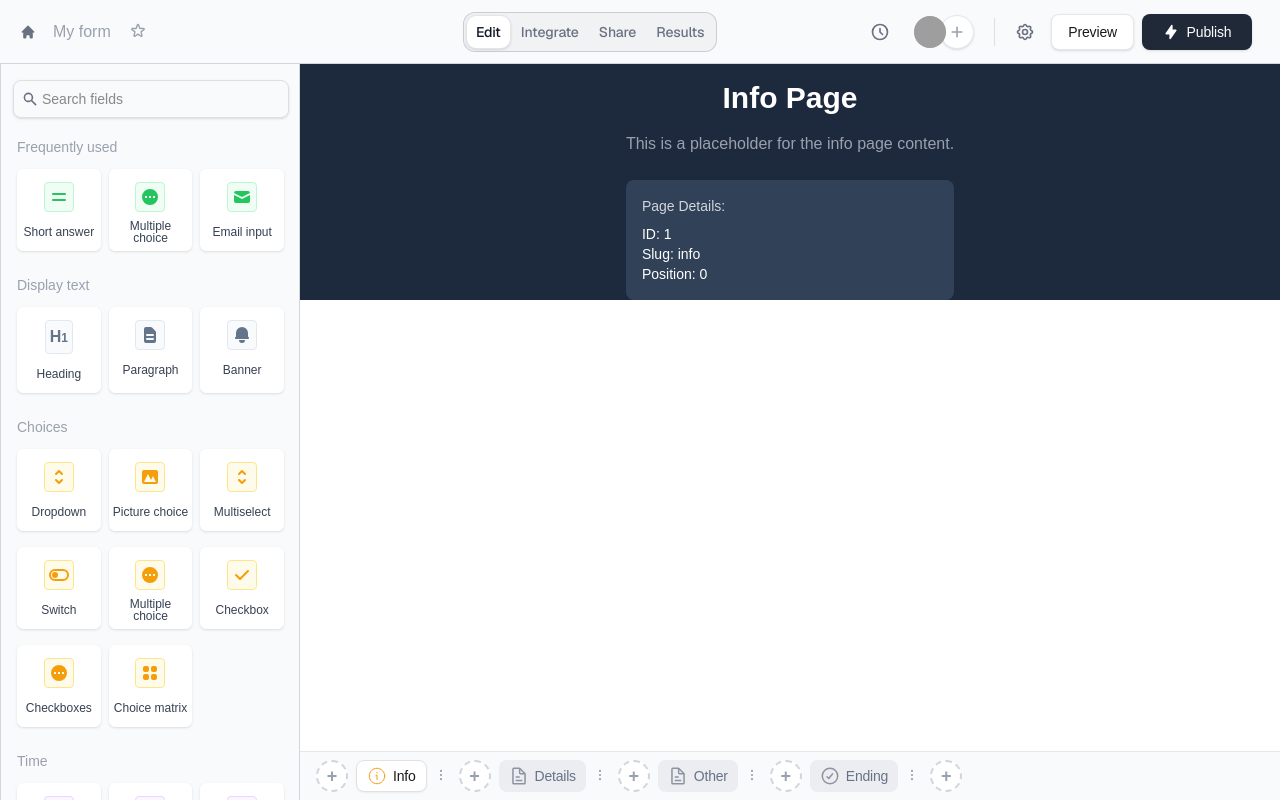
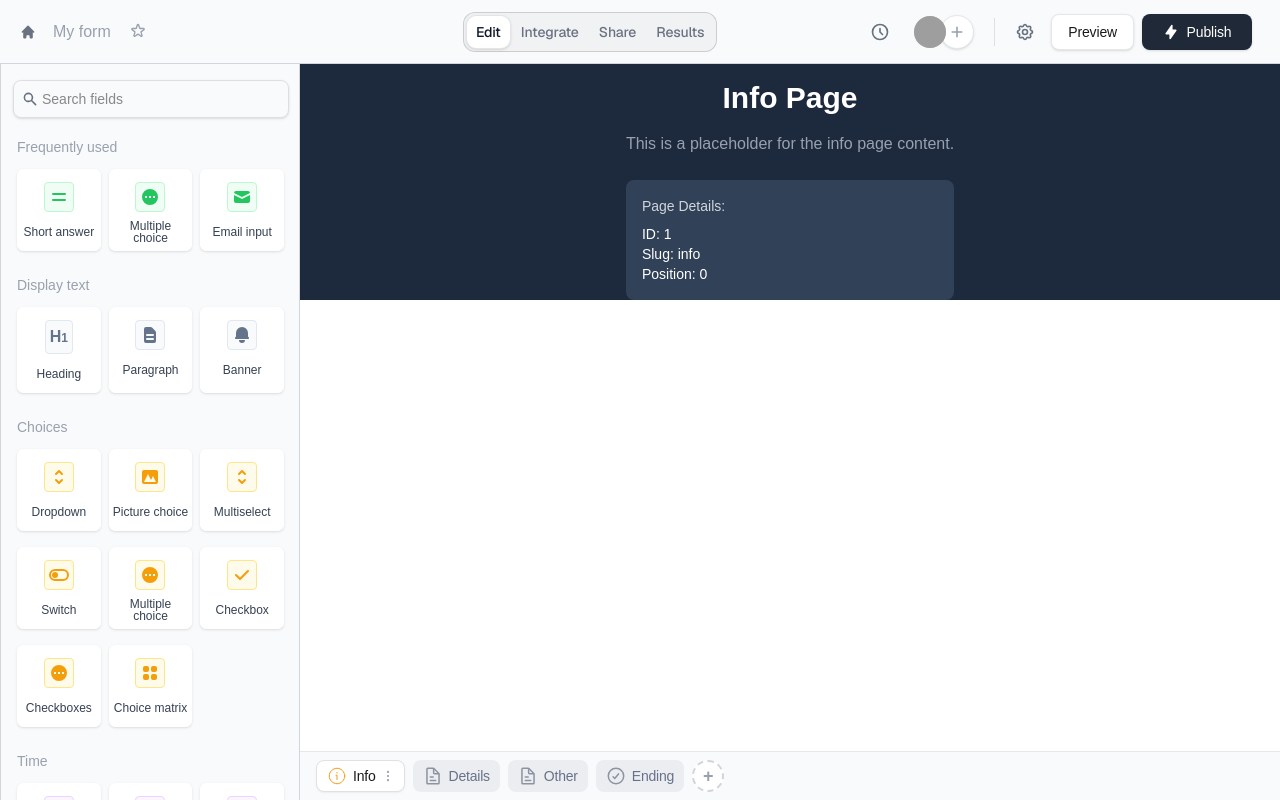
Before and after one commit to obedparla/fillout-test, a Next.js app: page /page/info in a window 1280 px wide. Built offline with nearby package versions, Linux system fonts and the light colour scheme; grey boxes are pictures that could not be loaded.

Commit message:
feat: improve tabs UI, smoother dnd

```diff
--- a/components/navigation/AddPageButton.tsx
+++ b/components/navigation/AddPageButton.tsx
@@ -1,14 +1,17 @@
-'use client';
+"use client";
 
-import { usePageStore } from '@/store/pageStore';
-import { PageType } from '@/types';
+import { usePageStore } from "@/store/pageStore";
+import { PageType } from "@/types";
 
 interface AddPageButtonProps {
   position: number;
   className?: string;
 }
 
-export default function AddPageButton({ position, className = '' }: AddPageButtonProps) {
+export default function AddPageButton({
+  position,
+  className = "",
+}: AddPageButtonProps) {
   const { addPage } = usePageStore();
 
   const handleAddPage = () => {
@@ -16,21 +19,14 @@ export default function AddPageButton({ position, className = '' }: AddPageButto
     addPage({
       title: `Page ${newPageNumber}`,
       type: PageType.OTHER,
-      slug: `page-${newPageNumber}-${Date.now()}`
+      slug: `page-${newPageNumber}-${Date.now()}`,
     });
   };
 
   return (
     <button
       onClick={handleAddPage}
-      className={`
-        flex items-center justify-center w-8 h-8 rounded-full
-        bg-white border-2 border-dashed border-gray-300
-        text-gray-400 hover:border-gray-400 hover:text-gray-600
-        transition-all duration-200 text-lg font-bold
-        hover:scale-110 hover:shadow-sm
-        ${className}
-      `}
+      className={`flex h-8 w-8 items-center justify-center rounded-full border-2 border-dashed border-gray-300 bg-white text-lg font-bold text-gray-400 transition-all duration-200 hover:scale-110 hover:border-gray-400 hover:text-gray-600 hover:shadow-sm ${className} `}
       title="Add page"
     >
       +
--- a/components/navigation/PageTab.tsx
+++ b/components/navigation/PageTab.tsx
@@ -68,42 +68,34 @@ export default function PageTab({
     <div
       ref={setNodeRef}
       style={style}
-      className={`relative flex items-center ${isDragging ? "opacity-50" : ""}`}
-    >
-      <button
+      className={`relative flex cursor-pointer items-center ${isDragging ? "opacity-50" : ""}`}
       onClick={handleClick}
-        className={`
-          relative flex items-center gap-1.5 px-2.5 py-1 rounded-lg text-sm font-medium transition-all duration-200 h-8
-          ${
-            isActive
-              ? "bg-white text-[#1a1a1a] border-[0.5px] border-[#e1e1e1] shadow-[0px_1px_1px_0px_rgba(0,0,0,0.02),0px_1px_3px_0px_rgba(0,0,0,0.04)]"
-              : "bg-[rgba(157,164,178,0.15)] text-[#677289] hover:bg-[rgba(157,164,178,0.25)]"
-          }
-        `}
       {...attributes}
       {...listeners}
     >
-        <span className="text-base w-5 h-5 flex items-center justify-center">
+      <div
+        className={`relative flex h-8 items-center gap-1.5 rounded-lg px-2.5 py-1 text-sm font-medium transition-all duration-200 ${
+          isActive
+            ? "border-[0.5px] border-[#e1e1e1] bg-white text-[#1a1a1a] shadow-[0px_1px_1px_0px_rgba(0,0,0,0.02),0px_1px_3px_0px_rgba(0,0,0,0.04)]"
+            : "bg-[rgba(157,164,178,0.15)] text-[#677289] hover:bg-[rgba(157,164,178,0.25)]"
+        } `}
+      >
+        <span className="flex h-5 w-5 items-center justify-center text-base">
           {(() => {
             const IconComponent = getPageIcon(page.type);
             return <IconComponent size={20} />;
           })()}
         </span>
-        <span className="font-['Inter:Medium',_sans-serif] font-medium text-[14px] tracking-[-0.21px]">
+        <span className="font-['Inter:Medium',_sans-serif] text-[14px] font-medium tracking-[-0.21px]">
           {page.title}
         </span>
-      </button>
 
+        {isActive && (
           <DropdownMenu
             trigger={
-          <button
-            className={`
-              ml-1 p-1 rounded hover:bg-gray-200 transition-colors
-              ${isActive ? "text-gray-500 hover:bg-gray-100" : "text-gray-400"}
-            `}
-          >
+              <div className={"rounded text-gray-500"}>
                 <DotsIcon />
-          </button>
+              </div>
             }
           >
             <div className="py-1">
@@ -124,6 +116,8 @@ export default function PageTab({
               })}
             </div>
           </DropdownMenu>
+        )}
+      </div>
     </div>
   );
 }
--- a/components/navigation/PageTabs.tsx
+++ b/components/navigation/PageTabs.tsx
@@ -1,7 +1,7 @@
-'use client';
+"use client";
 
-import { usePathname } from 'next/navigation';
-import { usePageStore } from '@/store/pageStore';
+import { usePathname } from "next/navigation";
+import { usePageStore } from "@/store/pageStore";
 import {
   DndContext,
   closestCenter,
@@ -10,28 +10,37 @@ import {
   useSensor,
   useSensors,
   DragEndEvent,
-} from '@dnd-kit/core';
+} from "@dnd-kit/core";
+import {
+  restrictToHorizontalAxis,
+  restrictToFirstScrollableAncestor,
+} from "@dnd-kit/modifiers";
 import {
   arrayMove,
   SortableContext,
   sortableKeyboardCoordinates,
   horizontalListSortingStrategy,
-} from '@dnd-kit/sortable';
-import PageTab from './PageTab';
-import AddPageButton from './AddPageButton';
+} from "@dnd-kit/sortable";
+import PageTab from "./PageTab";
+import AddPageButton from "./AddPageButton";
 
 export default function PageTabs() {
   const pathname = usePathname();
   const { pages, reorderPages } = usePageStore();
 
-  const currentSlug = pathname.split('/').pop();
+  const currentSlug = pathname.split("/").pop();
   const sortedPages = [...pages].sort((a, b) => a.position - b.position);
 
   const sensors = useSensors(
-    useSensor(PointerSensor),
+    useSensor(PointerSensor, {
+      activationConstraint: {
+        delay: 100,
+        tolerance: 5,
+      },
+    }),
     useSensor(KeyboardSensor, {
       coordinateGetter: sortableKeyboardCoordinates,
-    })
+    }),
   );
 
   const handleContextAction = (_action: string, _pageId: string) => {
@@ -51,27 +60,37 @@ export default function PageTabs() {
   };
 
   return (
-    <div className="flex items-center gap-2 px-4 py-2 bg-gray-50 border-t border-gray-200">
-      <AddPageButton position={-1} />
-
+    <div className="flex items-center overflow-auto border-t border-gray-200 bg-gray-50 px-4 py-2">
       <DndContext
         sensors={sensors}
         collisionDetection={closestCenter}
         onDragEnd={handleDragEnd}
+        modifiers={[
+          restrictToHorizontalAxis,
+          restrictToFirstScrollableAncestor,
+        ]}
       >
-        <SortableContext items={sortedPages.map(p => p.id)} strategy={horizontalListSortingStrategy}>
+        <SortableContext
+          items={sortedPages.map((p) => p.id)}
+          strategy={horizontalListSortingStrategy}
+        >
+          <div className="flex items-center gap-2">
             {sortedPages.map((page, index) => (
-            <div key={page.id} className="flex items-center gap-2">
+              <div key={page.id} className="flex items-center">
                 <PageTab
                   page={page}
                   isActive={currentSlug === page.slug}
                   onContextAction={handleContextAction}
                 />
-              <AddPageButton position={index} />
               </div>
             ))}
+          </div>
         </SortableContext>
       </DndContext>
+
+      <div className="ml-2">
+        <AddPageButton position={sortedPages.length} />
+      </div>
     </div>
   );
 }
--- a/components/ui/DropdownMenu.tsx
+++ b/components/ui/DropdownMenu.tsx
@@ -38,7 +38,7 @@ export default function DropdownMenu({
 
   return (
     <div className="relative" ref={menuRef}>
-      <div onClick={() => setIsOpen(!isOpen)}>{trigger}</div>
+      <div onMouseDown={() => setIsOpen(!isOpen)}>{trigger}</div>
       {isOpen && (
         <div className="absolute left-0 bottom-full mb-1 w-48 bg-white rounded-md shadow-lg border border-gray-200 z-50">
           {children}
--- a/package.json
+++ b/package.json
@@ -11,6 +11,7 @@
   },
   "dependencies": {
     "@dnd-kit/core": "^6.3.1",
+    "@dnd-kit/modifiers": "^9.0.0",
     "@dnd-kit/sortable": "^10.0.0",
     "@dnd-kit/utilities": "^3.2.2",
     "next": "15.4.1",
```
Also changed, not shown: 1 other file (tests, documents, lock files or other folders). Lines whose indentation alone changed are shown as unchanged.
